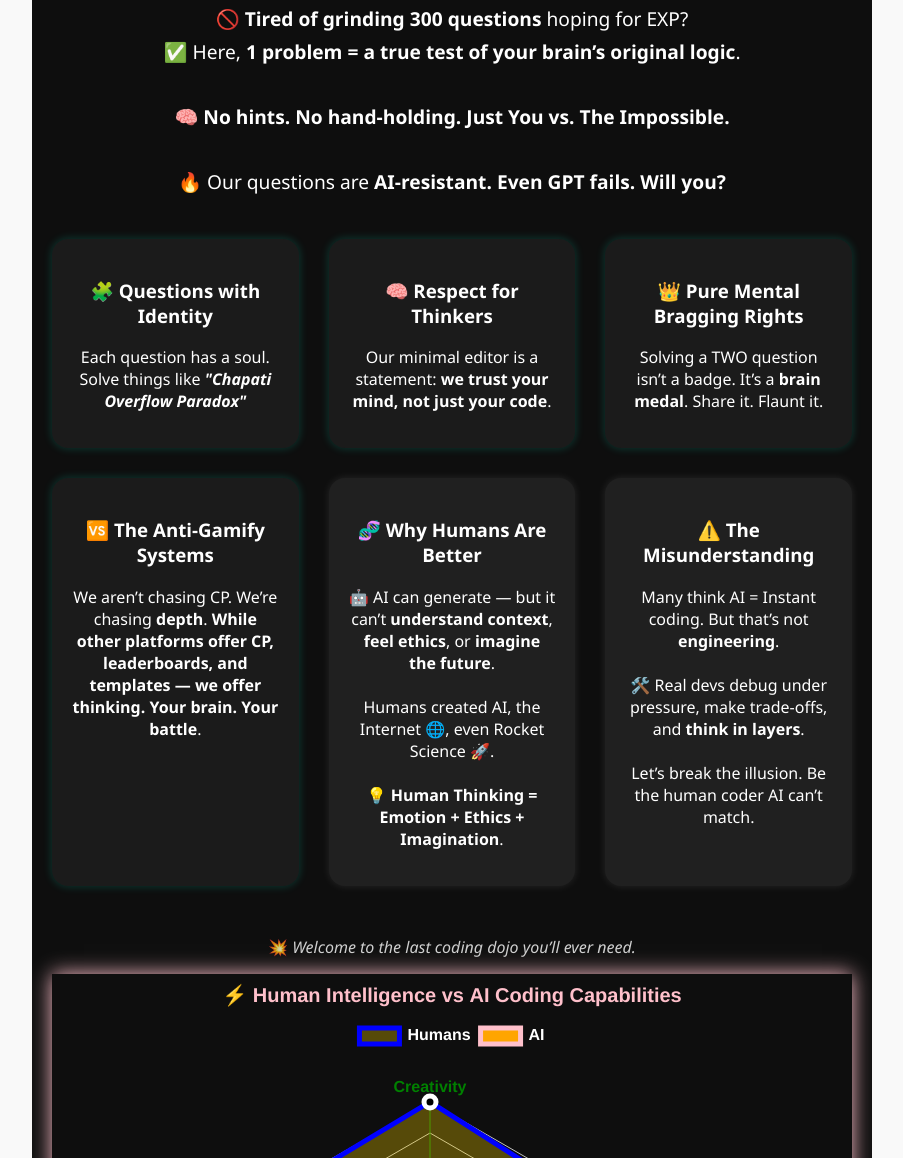
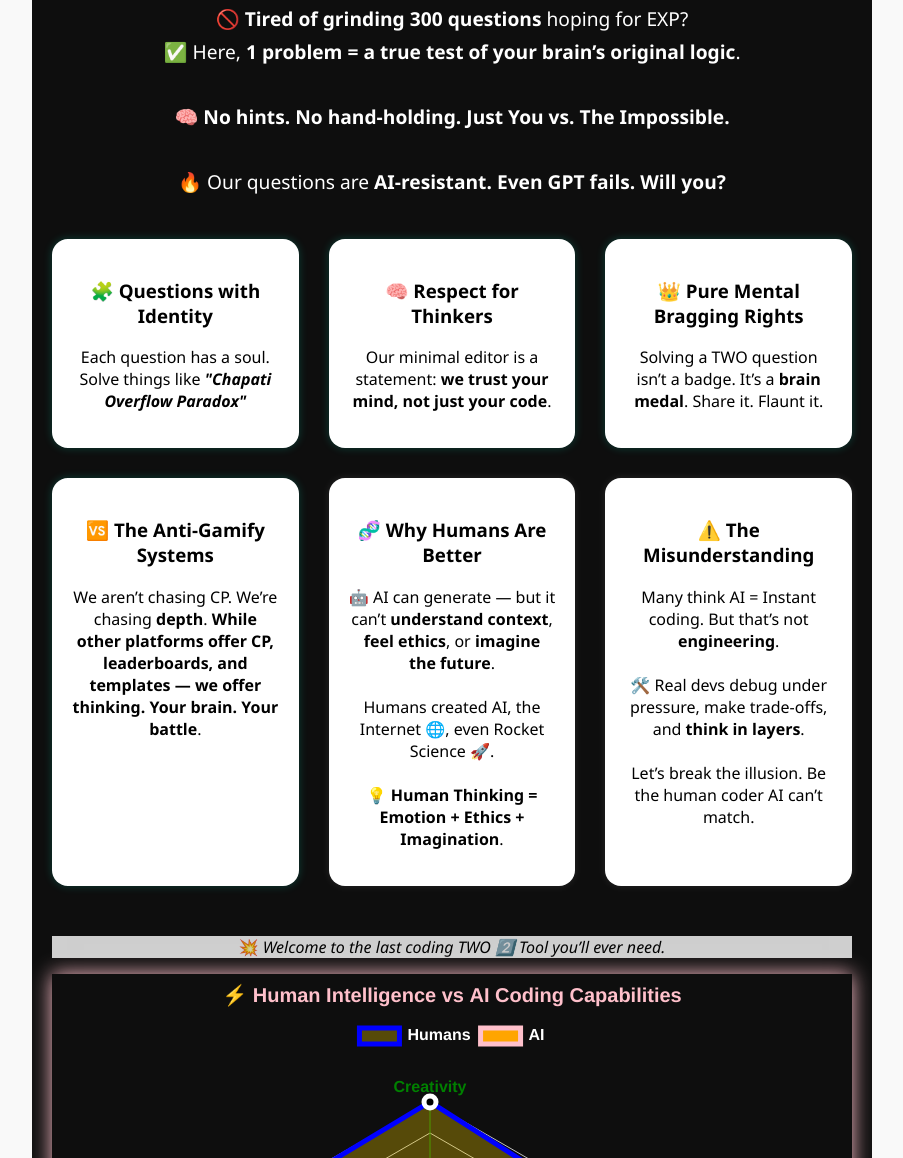
Before and after one commit to Harsh-Sulakhe544/Two, a plain HTML site: page index.html in a window 1280 px wide. Shown: the part 463-1621 px from the top of the page, without its empty margins (188-1091 px from the left). Drawn offline with nearby package versions, Linux system fonts and the light colour scheme.

```diff
--- a/index.html
+++ b/index.html
@@ -47,29 +47,29 @@
 
   <div style="display: grid; grid-template-columns: repeat(auto-fit, minmax(240px, 1fr)); gap: 30px; max-width: 1000px; margin: 0 auto;">
 
-    <div style="background: #1b1b1b; padding: 20px; border-radius: 16px; box-shadow: 0 0 10px rgba(0,255,213,0.2);">
+    <div style="background: white; color:black; padding: 20px; border-radius: 16px; box-shadow: 0 0 10px rgba(0,255,213,0.2);">
       <h3>🧩 Questions with Identity</h3>
       <p>Each question has a soul. Solve things like <em> <strong> "Chapati Overflow Paradox" </strong> </em></p>
     </div>
 
-    <div style="background: #1b1b1b; padding: 20px; border-radius: 16px; box-shadow: 0 0 10px rgba(0,255,213,0.2);">
+    <div style="background: white; color:black; padding: 20px; border-radius: 16px; box-shadow: 0 0 10px rgba(0,255,213,0.2);">
       <h3>🧠 Respect for Thinkers</h3>
       <p>Our minimal editor is a statement: <strong>we trust your mind, not just your code</strong>.</p>
     </div>
 
-    <div style="background: #1b1b1b; padding: 20px; border-radius: 16px; box-shadow: 0 0 10px rgba(0,255,213,0.2);">
+    <div style="background: white; color:black; padding: 20px; border-radius: 16px; box-shadow: 0 0 10px rgba(0,255,213,0.2);">
       <h3>👑 Pure Mental Bragging Rights</h3>
       <p>Solving a TWO question isn’t a badge. It’s a <strong>brain medal</strong>. Share it. Flaunt it.</p>
     </div>
 
-    <div style="background: #1b1b1b; padding: 20px; border-radius: 16px; box-shadow: 0 0 10px rgba(0,255,213,0.2);">
+    <div style="background: white; color:black; padding: 20px; border-radius: 16px; box-shadow: 0 0 10px rgba(0,255,213,0.2);">
       <h3>🆚 The Anti-Gamify Systems</h3>
       <p>We aren’t chasing CP. We’re chasing <strong>depth</strong>.
        <strong>While other platforms offer CP, leaderboards, and templates — we offer thinking. Your brain. Your battle</strong>.</p>
     </div>
 
     <!-- Humans Are Better Card -->
-    <div style="background: #202020; padding: 20px; border-radius: 16px; box-shadow: 0 0 8px rgba(255,255,255,0.1);">
+    <div style="background: white; color:black; padding: 20px; border-radius: 16px; box-shadow: 0 0 8px rgba(255,255,255,0.1);">
       <h3>🧬 Why Humans Are Better</h3>
       <p>
         🤖 AI can generate — but it can’t <strong>understand context</strong>, <strong>feel ethics</strong>, or <strong>imagine the future</strong>.
@@ -79,7 +79,7 @@
     </div>
 
     <!-- Misunderstanding Card -->
-    <div style="background: #202020; padding: 20px; border-radius: 16px; box-shadow: 0 0 8px rgba(255,255,255,0.1);">
+    <div style="background: white; color:black; padding: 20px; border-radius: 16px; box-shadow: 0 0 8px rgba(255,255,255,0.1);">
       <h3>⚠️ The Misunderstanding</h3>
       <p>
         Many think AI = Instant coding. But that’s not <strong>engineering</strong>.
@@ -92,8 +92,8 @@
 
   </div>
 
-  <p style="font-size: 1rem; margin-top: 50px; opacity: 0.8;">
-    💥 <em>Welcome to the last coding dojo you’ll ever need.</em>
+  <p style="font-size: 1rem; margin-top: 50px; opacity: 0.8; background: white; color:black;">
+    💥 <em>Welcome to the last coding TWO 2️⃣ Tool you’ll ever need.</em>
   </p>
   <!-- width="700" height="700" -->
   <div style="box-shadow: 0 0 20px pink;">
@@ -108,7 +108,7 @@
     <div class="modal-content">
       <span id="closeBtn">&times;</span>
       <h3 style="color: purple;">JUST FOR <strong> ₹1 </strong>  </h3>
-      <img src="qr-code.jpeg" alt="QR Code" class="qr-placeholder" />
+      <img src="static/qr-code.jpeg" alt="QR Code" class="qr-placeholder" />
       <br />
       <button id="loadQuestion" class="submit-btn">Submit</button>
     </div>
--- a/main.js
+++ b/main.js
@@ -104,7 +104,7 @@
   const box = document.getElementById('question-box');
   box.innerHTML = `
   <div class="question-flex-container">
-    <img src="Q1.png" alt="Your Question" class="question-img" />
+    <img src="static/Q1.png" alt="Your Question" class="question-img" />
     <div class="question-text">
       <h3>🧠 <strong>Chapati Overflow Paradox</strong></h3>
       <p>
@@ -126,7 +126,7 @@
   <div style="text-align:center;">
     <button id="runCodeBtn" style="background:#007bff; color:white; padding:10px 20px; margin-top:14px; cursor:pointer; margin-bottom:14px;">💻 Run Code</button>
     <div id="gdb-link" style="margin-top:10px; display:none;">
-      <small>Need full power? <a href="https://www.onlinegdb.com/#" target="_blank">Open in GDB Editor ↗</a></small>
+      <small>Need full power? <a href="https://www.onlinegdb.com/#" target="_blank" style="margin-bottom:14px;">Open in GDB Editor ↗</a></small>
     </div>
   </div>
 `;
```
Also changed, not shown: static/Q1.png (renamed from Q1.png), static/qr-code.jpeg (renamed from qr-code.jpeg).
